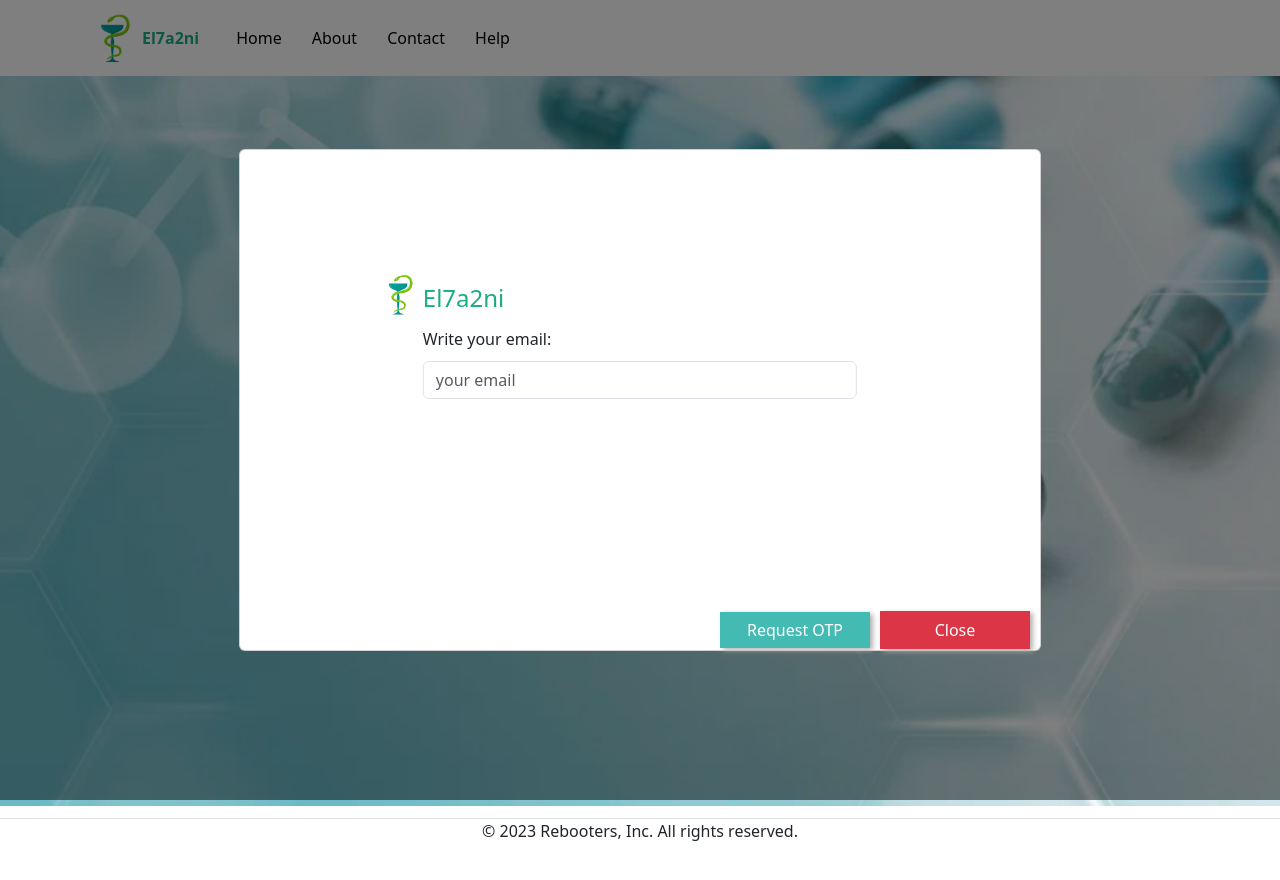
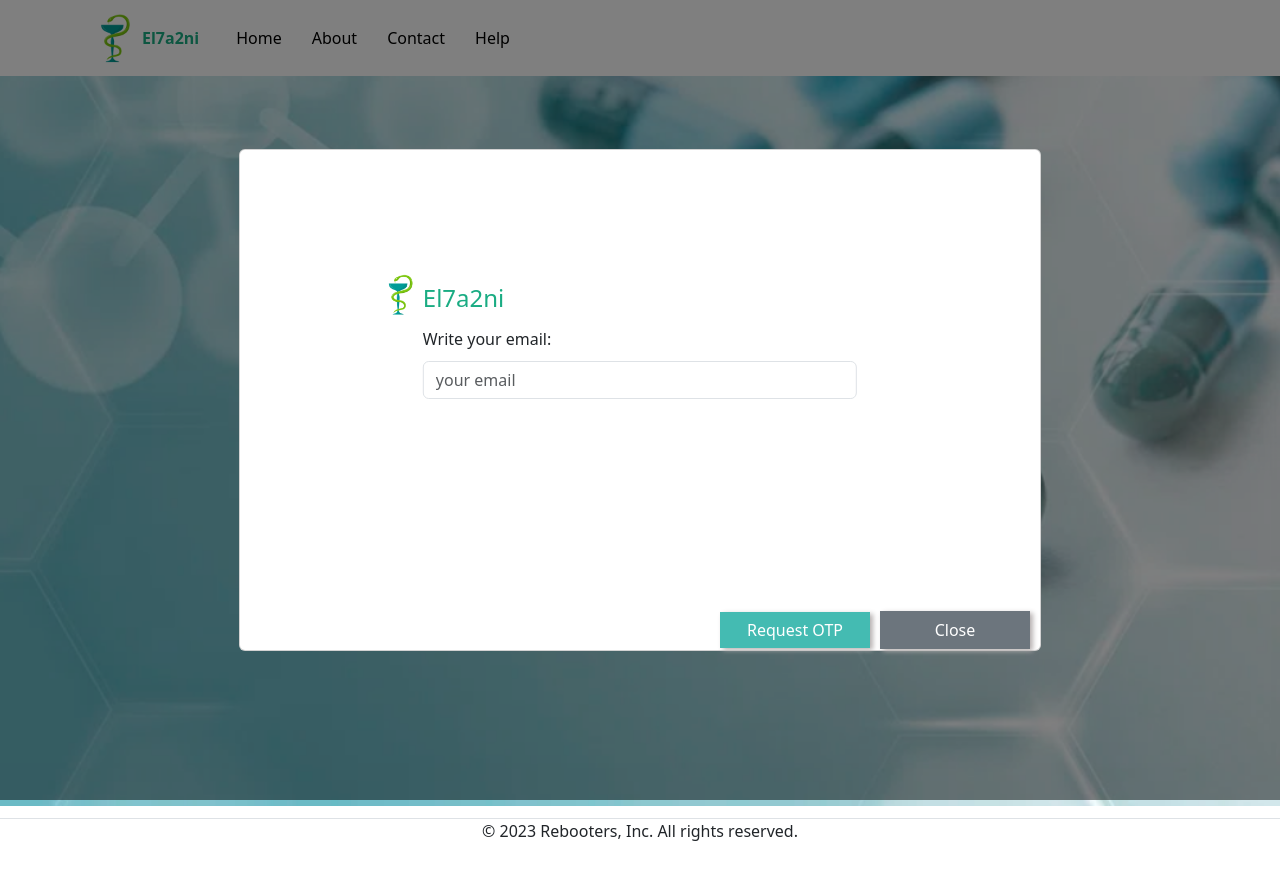
Before and after one commit to advanced-computer-lab-2023/Rebooters-Pharmacy, a React (Create React App) app in the folder frontend/: page / in a window 1280 px wide. Both pictures are taken after a click on the link "Forgot password?". Shown: the top 880 px of the page. Built offline with nearby package versions, Linux system fonts and the light colour scheme.

Commit message:
btn in forget pass

```diff
--- a/frontend/src/pages/Login.js
+++ b/frontend/src/pages/Login.js
@@ -97,7 +97,7 @@ const Login = () => {
               <ForgotPass />
             </div>
             <button
-              className="close-btn btn btn-danger btn-default-width"
+              className="close-btn btn btn-secondary btn-default-width"
               onClick={handleCloseForgotEmail}
             >
               Close
```
